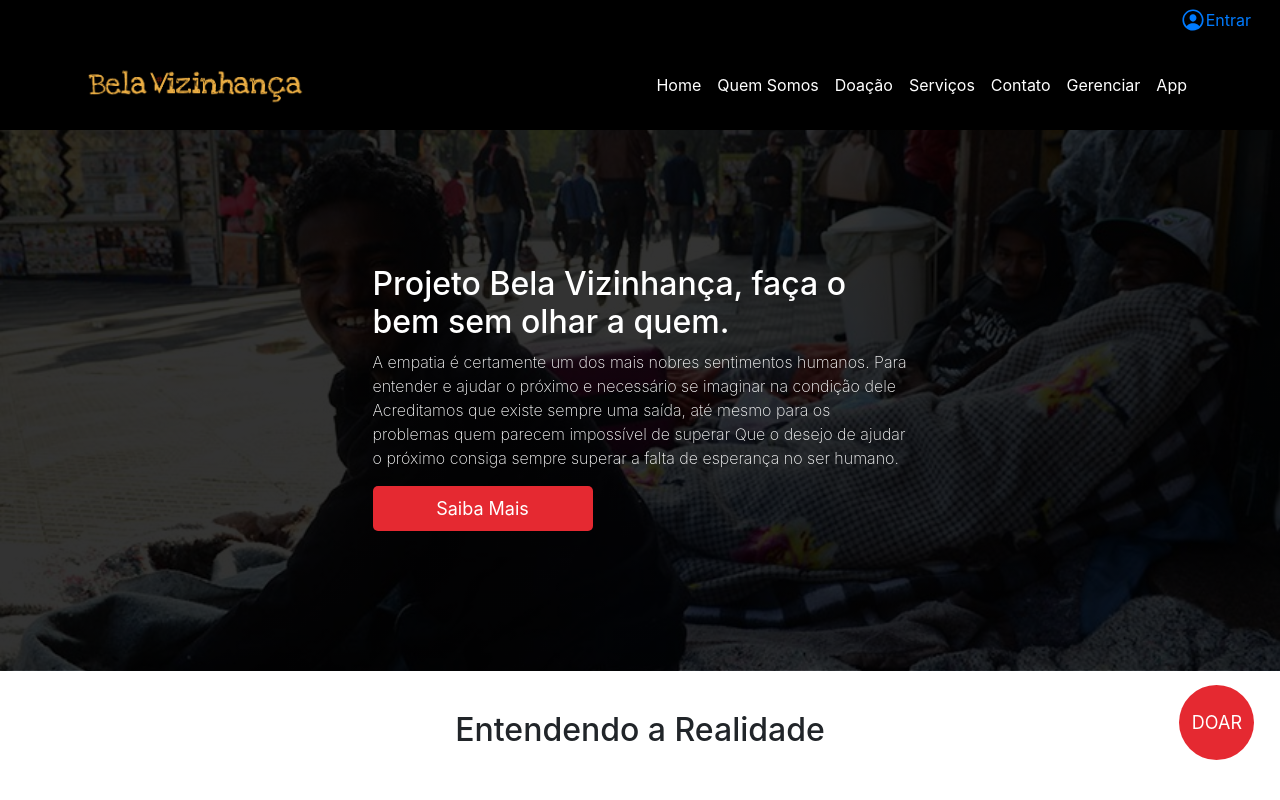
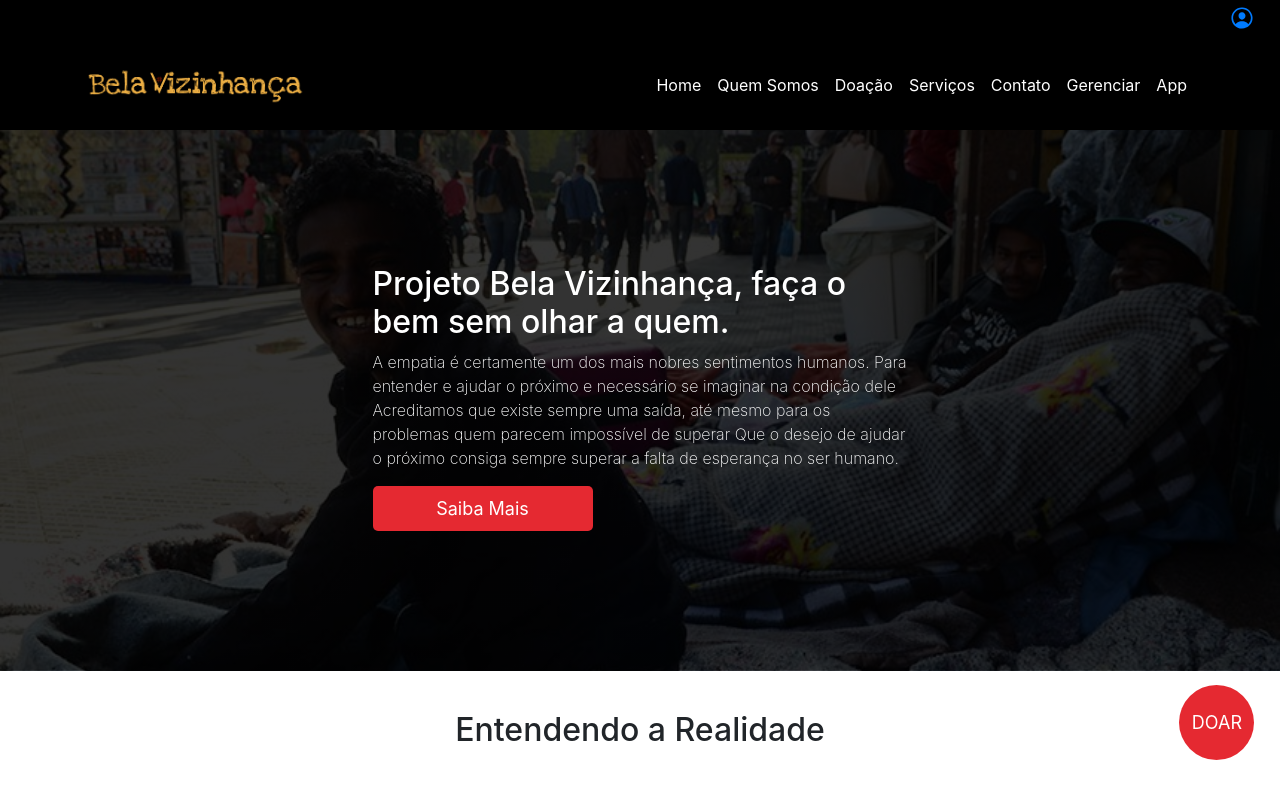
Before and after one commit to belavizinhanca/bvz-front, a React (Create React App) app: page / in a window 1280 px wide. Shown: the top 800 px of the page. Built offline with nearby package versions, Linux system fonts and the light colour scheme; some icons are missing.

Commit message:
Login em funcionamento fase 1

```diff
--- a/public/index.html
+++ b/public/index.html
@@ -20,13 +20,15 @@
     <!-- <link rel="manifest" href="%PUBLIC_URL%/manifest.json" /> -->
     <link rel="preconnect" href="https://fonts.gstatic.com">
     <link href="https://fonts.googleapis.com/css2?family=Nunito:wght@200;300;400;600&display=swap" rel="stylesheet">
+    <script type="module" src="https://unpkg.com/ionicons@5.4.0/dist/ionicons/ionicons.esm.js"></script>
+<script nomodule="" src="https://unpkg.com/ionicons@5.4.0/dist/ionicons/ionicons.js"></script>
     <title>Bela Vizinhança</title>
   </head>
   <body>
     <div id="root"></div>
 
 
-<script src="https://unpkg.com/ionicons@5.4.0/dist/ionicons.js"></script>
+
 
 
   </body>
--- a/src/App.js
+++ b/src/App.js
@@ -1,4 +1,4 @@
-import React from 'react'
+import React, { useState } from 'react'
 import './App.css?55496874'
 import { BrowserRouter } from 'react-router-dom'
 import 'bootstrap/dist/css/bootstrap.min.css'
@@ -10,8 +10,19 @@ import Footer from './components/Footer'
 import BtnFlutuante from './components/btnDoe'
 import Menumidias from './components/MenuMidias'
 
+//importar contexto de autenticação
+import AuthContext from './components/contexts'
+
 function App() {
+  const pegaNome = localStorage.getItem('nomeUsuario')
+
+const [nome, setNome] = useState(pegaNome);
+const [signed, setSigned] = useState(undefined);
+
+
+
   return (
+    <AuthContext.Provider value={{nome, setNome, signed, setSigned}}>
       <BrowserRouter>
         <div className="App">
             <header>
@@ -31,6 +42,7 @@ function App() {
 
           </footer>
       </BrowserRouter>
+    </AuthContext.Provider>
   );
 }
 
--- a/src/components/MenuMidias/index.js
+++ b/src/components/MenuMidias/index.js
@@ -1,6 +1,7 @@
-import React, { useState, useEffect } from 'react'
+import React, { useState, useEffect, useContext } from 'react'
 import { withRouter } from 'react-router-dom'
 import { Navbar, Nav, Container, Image } from 'react-bootstrap'
+import AuthContext from '../contexts'
 
 import { TOKEN_KEY, getToken } from "../../components/services/auth";
 
@@ -11,9 +12,9 @@ import Poplogin from '../poplogin'
 
  const BaseMenu = () => {
 
+        var {nome, setNome, signed, setSigned} = useContext(AuthContext);
 
-        var [username, setUser] = useState()
-        var [logged, setLogged] = useState()
+
 
 
       useEffect( () => {
@@ -21,7 +22,7 @@ import Poplogin from '../poplogin'
         var token = localStorage.getItem(TOKEN_KEY);
 
          if(!token){
-            setLogged(false)
+            setSigned(false)
 
          }else {
             fetch("http://localhost:4000/api/vertoken" ,{
@@ -32,10 +33,12 @@ import Poplogin from '../poplogin'
                "auth":`Bearer ${token}`
              }
            }).then(response => response.json())
-             .then( (responseJson) =>  {
+             .then( async (responseJson) =>  {
+                await setSigned(responseJson.success)
+                if(signed){
+                  return {nome}
+                }
 
-                setLogged(responseJson.success)
-                console.log(logged);
                 }
                 )
 
--- /dev/null
+++ b/src/components/contexts/index.js
@@ -0,0 +1,6 @@
+import React from 'react';
+
+const AuthContext = React.createContext();
+
+
+export default AuthContext;
--- a/src/components/loginForm/index.js
+++ b/src/components/loginForm/index.js
@@ -29,7 +29,7 @@ class FormLogin extends Component{
     }
 
 
-       handleLogin = e => {
+       handleLogin = (e) => {
 
         e.preventDefault();
 
--- a/src/components/poplogin/index.js
+++ b/src/components/poplogin/index.js
@@ -1,24 +1,79 @@
 
-import React, { useRef, useState } from 'react'
-import { Overlay, Popover, Button } from 'react-bootstrap'
-import FormLogin from '../loginForm';
+import React, { useRef, useState, useContext } from 'react'
+import { Overlay, Popover, Button, Form } from 'react-bootstrap'
+import AuthContext from '../contexts'
 import './poplogin.css'
 
 
 
 export default function Poplogin() {
+
+
+  //trazendo os States do context
+    const {nome, setNome, signed, setSigned} = useContext(AuthContext)
+
+
     const [show, setShow] = useState(false);
     const [target, setTarget] = useState(null);
     const ref = useRef(null);
 
+    //função para abrir o Popover
     const handleClick = (event) => {
       setShow(!show);
       setTarget(event.target);
     };
 
+
+  //Dados do usuário
+      var [userData, setUser] = useState({
+        username:'',
+        password: ''
+      });
+
+  //função para fazer o login na API
+      const handleLogin = async () => {
+
+  //separando e preparando dados para enviar login
+      var username = userData.username;
+      var password = userData.password;
+
+      const enviandoDados = {username, password}
+
+
+       await fetch('http://localhost:4000/api/login', {
+              method: 'POST',
+              body:JSON.stringify(enviandoDados),
+              headers:{
+                  "Content-Type":"application/json"
+              }})
+              .then(response => response.json())
+              .then(async (resJson) =>  {
+                  if(resJson.success){
+                      localStorage.setItem('bvz-identifyByJsonWebTokenOnAPIserver', resJson.token)
+                      localStorage.setItem('nomeUsuario', resJson.nome)
+                      setNome(resJson.nome)
+                      await setSigned(resJson.success)
+                      await setNome(resJson.nome)
+
+                  }
+                })
+          }
+
+      const handleChange = (e) => {
+        let campo = e.target.name
+        let valor = e.target.value
+        userData[campo] = valor
+        setUser(userData);
+        console.log(userData);
+      }
+
+
     return (
       <div ref={ref}>
-        <Button className="d-inline-flex align-items-center" size="32" variant="link" onClick={handleClick}><ion-icon className="sign-in" size name="person-circle-outline" id="sign-in" /> Entrar</Button>
+        <Button className="d-inline-flex align-items-center" size="sm" variant="link" onClick={handleClick}>
+        <ion-icon className="sign-in" size name="person-circle-outline" id="sign-in" />
+        {nome}
+        </Button>
 
         <Overlay
           show={show}
@@ -31,7 +86,24 @@ export default function Poplogin() {
             <Popover.Title as="h3">Seja Bem-Vindo(a).</Popover.Title>
             <Popover.Content>
 
-              <FormLogin />
+            <Form onSubmit={handleLogin}>
+                    <div className="inputs-container">
+                        <Form.Group>
+                            <Form.Label htmlFor="email">E-mail</Form.Label>
+                            <Form.Control type="text" placeholder="Digite seu e-mail" id="username" name="username" onChange={handleChange} required/>
+                        </Form.Group>
+
+                        <Form.Group>
+                            <Form.Label htmlFor="senha">Senha</Form.Label>
+                            <Form.Control type="password" placeholder="Senha" id="senha" name="password" onChange={handleChange} required/>
+                            <br></br><p>Se você já é um mediador faça login, ou então </p>
+                            <p><a href="/cadastro-mediador" to="/cadastro-mediador">Cadastre-se</a></p>
+                        </Form.Group>
+                    </div>
+                    <Button className="button-enviar" type="submit">
+                        Entrar
+                    </Button>
+            </Form>
             </Popover.Content>
           </Popover>
         </Overlay>
```
Also changed, not shown: src/components/poplogin/descontinuado.js (added, +40 -0 lines). Lines whose indentation alone changed are shown as unchanged.
